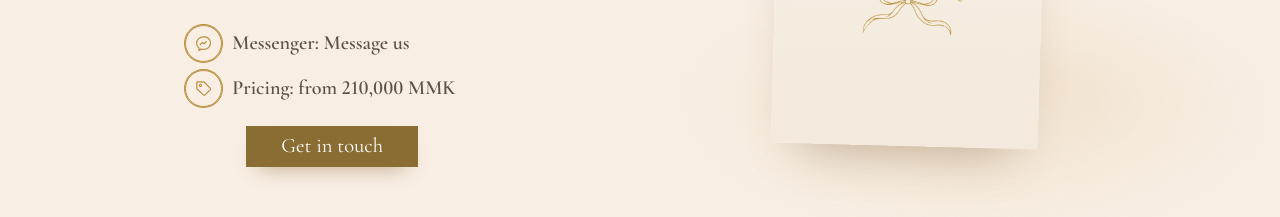
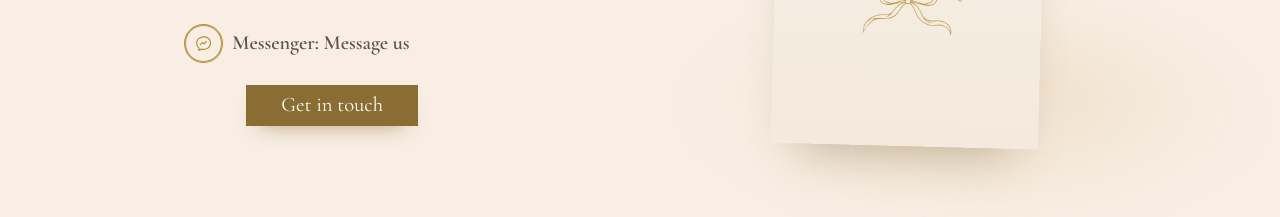
Before and after one commit to brightlabsmm/the-day, a Next.js app: page / in a window 1280 px wide. Shown: the part 3320-3537 px from the top of the page. Built offline with nearby package versions, Linux system fonts and the light colour scheme; no server answers.

Commit message:
Landing: remove the pricing row from Contact

```diff
--- a/src/app/page.tsx
+++ b/src/app/page.tsx
@@ -368,11 +368,7 @@ export default function Home() {
             <span className="ring"><svg viewBox="0 0 24 24" fill="none" stroke="currentColor" strokeWidth="1.5" strokeLinecap="round" strokeLinejoin="round"><path d="M12 3.5c-4.900 0-8.700 3.500-8.700 8 0 2.400 1.100 4.500 2.900 6v3l2.800-1.600c1 .3 2 .4 3 .4 4.900 0 8.700-3.500 8.700-8s-3.800-8-8.700-8z" /><path d="M7.800 13.400l2.800-3 2.100 2 2.700-3" /></svg></span>
             <a href={FACEBOOK_URL} target="_blank" rel="noopener noreferrer">Messenger: Message us</a>
           </B>
-          <B x={197} y={534} w={420} h={40} cls="ct" v="left">
-            <span className="ring"><svg viewBox="0 0 24 24" fill="none" stroke="currentColor" strokeWidth="1.5" strokeLinecap="round" strokeLinejoin="round"><path d="M3.500 12.200V4.500a1 1 0 011-1h7.700l8.300 8.300a1 1 0 010 1.400l-7 7a1 1 0 01-1.400 0z" /><circle cx="8" cy="8" r="1.400" /></svg></span>
-            <Link href="/pricing">Pricing: from {fmt(startingPrice())} MMK</Link>
-          </B>
-          <B x={263} y={594} w={183} h={44} fs={22} v="zoom"><a href={FACEBOOK_URL} target="_blank" rel="noopener noreferrer" className="gbtn">Get in touch</a></B>
+          <B x={263} y={550} w={183} h={44} fs={22} v="zoom"><a href={FACEBOOK_URL} target="_blank" rel="noopener noreferrer" className="gbtn">Get in touch</a></B>
         </div>
       </section>
 
```
